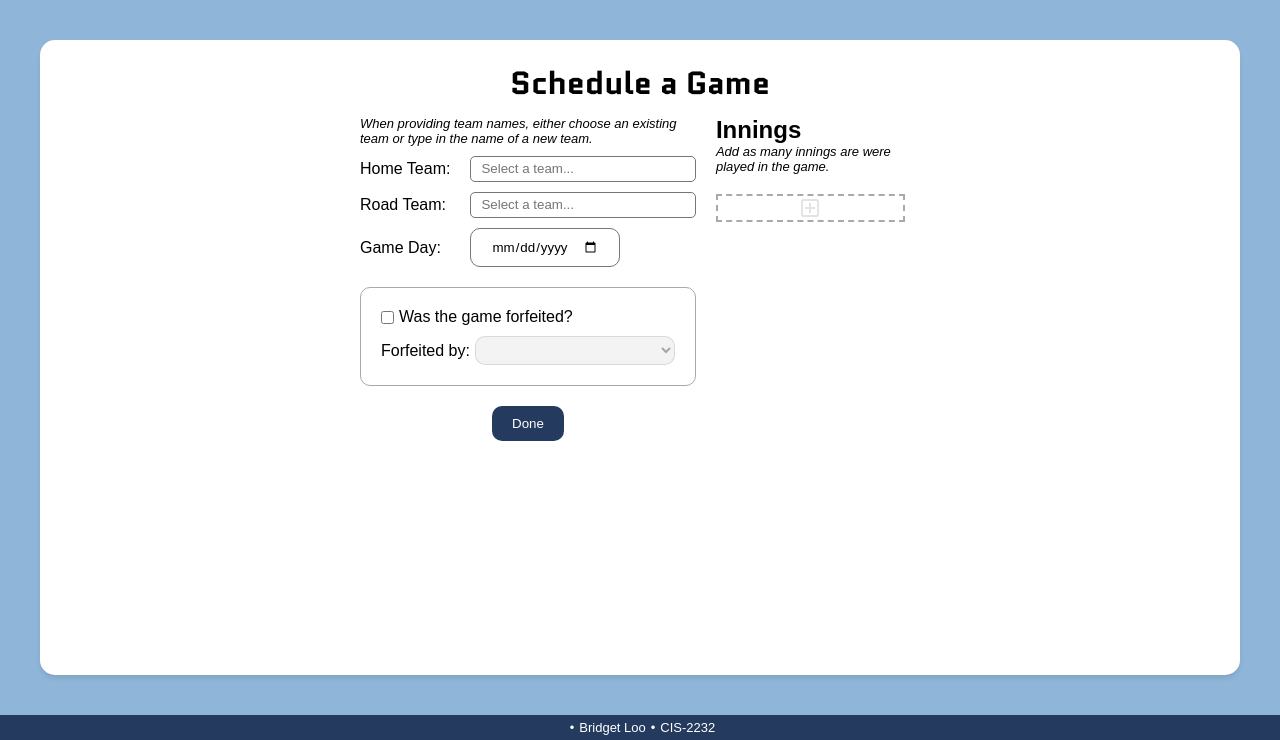
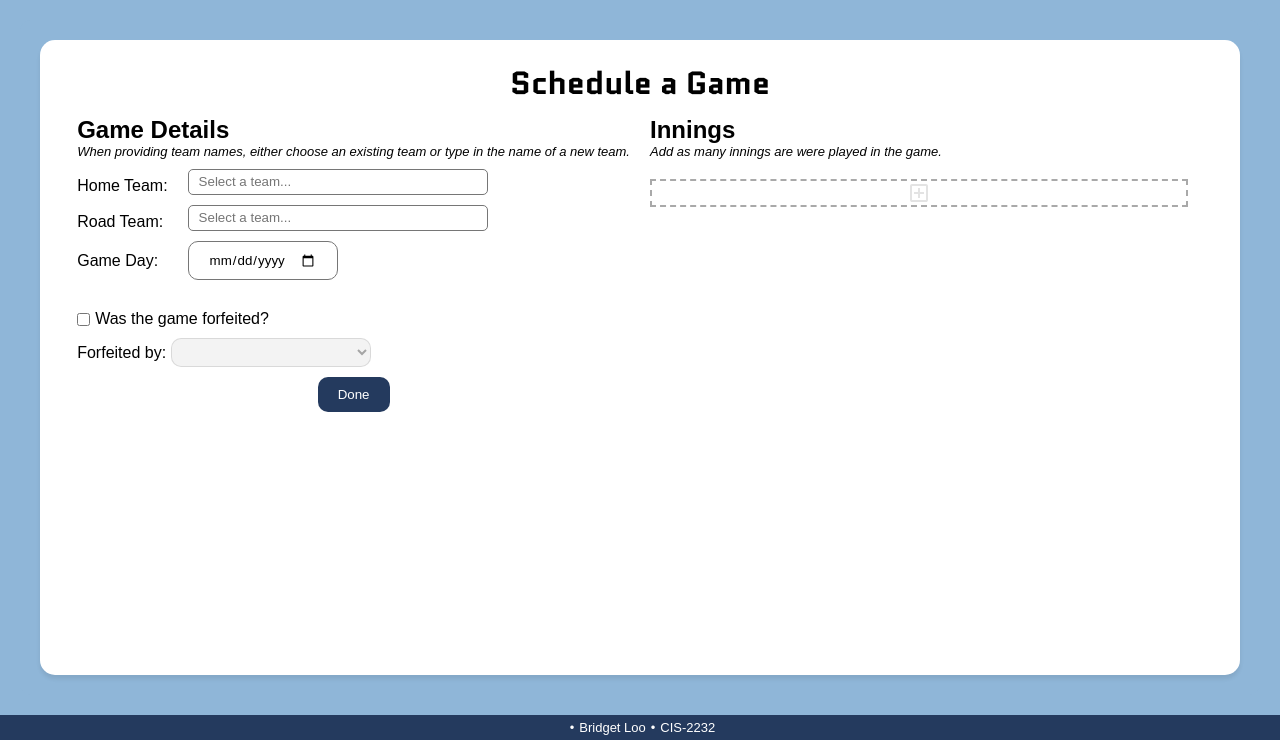
Before and after one commit to ObsidianLux/cis2232_f26_project_loo_bridget, a Spring Boot app: page /game/add in a window 1280 px wide. Shown: the part 60-800 px from the top of the page. Run offline with Spring Boot 4, Linux system fonts and the light colour scheme; data comes from the database, SQL or seed files in the repository; lists and menus that the app fills with data are empty; some of the project's set-up classes (security, data sources, template engines, error pages and the like) are left out, and stand-ins take their place; some libraries are stand-ins or nearby versions.

Commit message:
S3 - Modified add.html styling to be more consistent

```diff
--- a/Project/softball_league_manager/src/main/resources/static/css/add.css
+++ b/Project/softball_league_manager/src/main/resources/static/css/add.css
@@ -9,53 +9,53 @@ div:has(form) {
 }
 
 form {
-    display: flex;
-    flex-flow: column nowrap;
-    gap: 10px;
+    row-gap: var(--gap-medium);
+    column-gap: var(--gap-large);
 
     height: 100%;
     width: fit-content;
     margin: 0 auto;
+
+    display: grid;
+    grid-template: repeat(4, min-content) 1fr / 1fr 1fr;
+    grid-auto-flow: column;
+
+    .colspan-2 {
+        grid-column: span 2;
+    }
+
+    .rowspan-3 {
+        grid-row: span 3;
+    }
+
+    input[list] {
+        min-width: 200px;
+        max-width: 300px;
+    }
 
     label {
         white-space: nowrap;
     }
 
     hgroup {
-        margin: 0 auto;
+        width: 100%;
+        display: flex;
+        flex-flow: column nowrap;
+
+        &:has(h1) * {
+            text-align: center;
         }
-}
-
-#formBody {
-    flex: 1 1 0;
-    min-height: 0;
-
-    display: grid;
-    grid-template-columns: 1fr 2fr;
-    grid-template-rows: min-content min-content minmax(0, 1fr);
-    gap: 20px;
-
-    grid-auto-flow: column;
-
-    padding: 0 300px;
     }
 
     #formBaseInfo {
         display: grid;
-    column-gap: 20px;
+        column-gap: var(--gap-large);
 
         grid-template-columns: min-content 1fr;
-    grid-template-rows: repeat(4, min-content);
-    row-gap: 10px;
+        grid-template-rows: repeat(6, min-content);
 
-    height: min-content;
-
-    > p {
-        grid-column: span 2;
-    }
-
-    input[list] {
-        min-width: 200px;
+        > *:not(:last-child) {
+            margin-bottom: var(--gap-medium);
         }
 
         > * {
@@ -67,22 +67,25 @@ form {
     #forfeitSelectContainer {
         display: flex;
         flex-flow: column nowrap;
-    gap: 10px;
+        gap: var(--gap-medium);
 
         height: min-content;
+        width: fit-content;
 
-    border: thin solid darkgray;
-    border-radius: 10px;
-    padding: 20px;
+        /*border: thin solid darkgray;*/
+        /*border-radius: 10px;*/
+        padding-top: 20px;
+
+        > *, div > * {
+            margin: auto 0;
+        }
 
         > div {
+            grid-column: span 2;
+
             display: flex;
             flex-flow: row nowrap;
-        gap: 5px;
-
-        > * {
-            margin: auto 0;
-        }
+            gap: var(--gap-small);
         }
     }
 
@@ -94,18 +97,6 @@ form {
         min-height: 0;
         width: 100%;
 
-    grid-column: 2 / 3;
-    grid-row: 1 / 4;
-
-    > * {
-        display: flex;
-        width: 100%;
-    }
-
-    hgroup {
-        flex-flow: column nowrap;
-    }
-
         #inningsContainerOuter {
             display: flex;
             flex-flow: column nowrap;
@@ -113,6 +104,7 @@ form {
 
             width: 100%;
 
+            /* Need this styling for the scrollbar behaviour to work properly */
             flex: 1 1 0;
             min-height: 0;
             overflow-y: auto;
@@ -122,17 +114,14 @@ form {
                 display: flex;
                 flex-flow: column nowrap;
                 gap: 10px;
-        }
 
                 .inning-row {
                     display: grid;
-            grid-template-columns: repeat(6, min-content);
-            grid-template-rows: min-content;
-            column-gap: 10px;
+                    grid-template: min-content / min-content min-content 1fr min-content 1fr min-content;
+                    column-gap: var(--gap-medium);
 
                     > * {
                         margin: auto 0;
-            }
                     }
 
                     .inning-number {
@@ -145,6 +134,8 @@ form {
                         text-align: center;
                         vertical-align: middle; /* Backup for inline behavior */
                         line-height: 1rem; /* Match the height for perfect vertical centering in inputs */
+                    }
+                }
             }
 
             .inning-row-add {
@@ -176,15 +167,10 @@ form {
         }
     }
 
-#formSubmitButton {
-    display: flex;
-    flex-flow: row nowrap;
-    justify-content: center;
-
+    #btnSubmit {
+        margin: 0 auto auto;
         height: fit-content;
-
-    grid-row: 3 / 4;
-    grid-column: 1 / 2;
+    }
 }
 
 .remove-button {
--- a/Project/softball_league_manager/src/main/resources/templates/games/add.html
+++ b/Project/softball_league_manager/src/main/resources/templates/games/add.html
@@ -34,32 +34,35 @@ Purpose: Sprint 3 - Add Functionality. Allows the user to add a new game to the
                     <option th:each="teamName : ${teamNames}" th:value="${teamName}"></option>
                 </datalist>
 
-                <hgroup>
+                <hgroup class="colspan-2">
                     <h1 class="primary-heading" th:if="${operation == 'add'}" th:text="#{add.heading.title}"></h1>
                     <h1 class="primary-heading" th:unless="${operation == 'add'}" th:text="#{update.heading.title}"></h1>
                 </hgroup>
 
-                <section id="formBody">
+                <!-- Left Side of the Form -->
+
+                <hgroup>
+                    <h2 th:text="#{add.header.basicInfo}"></h2>
+                    <p class="subtitle colspan-2" th:text="#{add.heading.subtitle}"></p>
+                </hgroup>
+
                 <article id="formBaseInfo">
                     <!--
                     Basic information
                     I used inputs that draw from a datalist so that the user can select an existing team or type the name of a new one since teams aren't explicitly added to the system.
                     Little subtitle at the top to give the user a bit of guidance on how to fill out this part of the form.
                     -->
-
-                        <p class="subtitle" th:text="#{add.heading.subtitle}"></p>
-
                     <label for="inputHomeTeam" th:text="#{add.input.label.home}"></label>
                     <input list="teamNames" id="inputHomeTeam" th:field="*{homeTeam}" th:placeholder="#{add.input.placeholder.team}">
-                        <p class="error-message" th:if="${#fields.hasErrors('homeTeam')}" th:errors="*{homeTeam}"></p>
+                    <p class="error-message colspan-2" th:if="${#fields.hasErrors('homeTeam')}" th:errors="*{homeTeam}"></p>
 
                     <label for="inputRoadTeam" th:text="#{add.input.label.road}"></label>
                     <input list="teamNames" id="inputRoadTeam" th:field="*{roadTeam}" th:placeholder="#{add.input.placeholder.team}">
-                        <p class="error-message" th:if="${#fields.hasErrors('roadTeam')}" th:errors="*{roadTeam}"></p>
+                    <p class="error-message colspan-2" th:if="${#fields.hasErrors('roadTeam')}" th:errors="*{roadTeam}"></p>
 
                     <label for="inputGameDay" th:text="#{add.input.label.date}"></label>
                     <input type="date" id="inputGameDay" th:field="*{date}">
-                        <p class="error-message" th:if="${#fields.hasErrors('date')}" th:errors="*{date}"></p>
+                    <p class="error-message colspan-2" th:if="${#fields.hasErrors('date')}" th:errors="*{date}"></p>
                 </article>
 
                 <article id="forfeitSelectContainer">
@@ -80,18 +83,18 @@ Purpose: Sprint 3 - Add Functionality. Allows the user to add a new game to the
                     <p class="error-message" th:if="${#fields.hasErrors('teamAtFault')}" th:errors="*{teamAtFault}"></p>
                 </article>
 
-                    <article id="formSubmitButton">
                 <input type="submit" th:value="#{common.button.done}" class="primary-button" id="btnSubmit">
-                    </article>
 
-                    <article id="formInnings">
-                        <!-- Inning information -->
+                <!-- Right Side of the Form -->
+
                 <hgroup>
                     <h2 th:text="#{add.header.innings}"></h2>
                     <p class="subtitle" th:text="#{add.subheader.innings}"></p>
                     <p class="error-message" th:if="${#fields.hasErrors('innings')}" th:errors="*{innings}"></p>
                 </hgroup>
 
+                <article id="formInnings" class="rowspan-3">
+                    <!-- Inning information -->
                     <div id="inningsContainerOuter">
                         <div id="inningsContainerInner">
                             <div class="inning-row" th:each="item, iterStat : *{innings}">
@@ -114,7 +117,7 @@ Purpose: Sprint 3 - Add Functionality. Allows the user to add a new game to the
                         </div>
                     </div>
                 </article>
-                </section>
+
 
                 <template id="templateInningRow">
                     <div class="inning-row">
```
Lines whose indentation alone changed are shown as unchanged.
